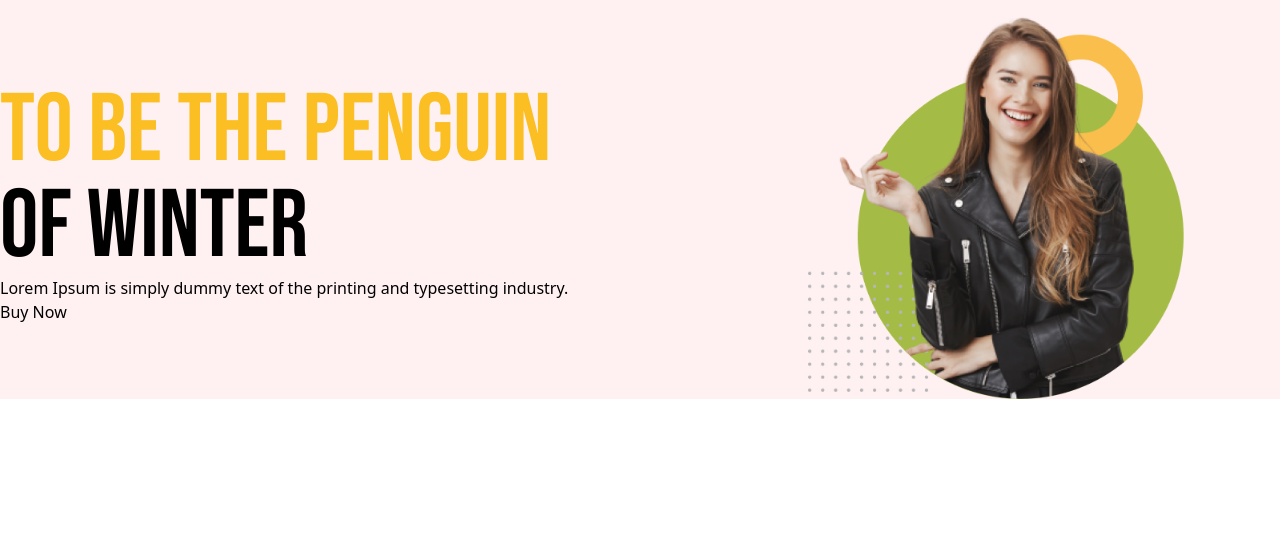
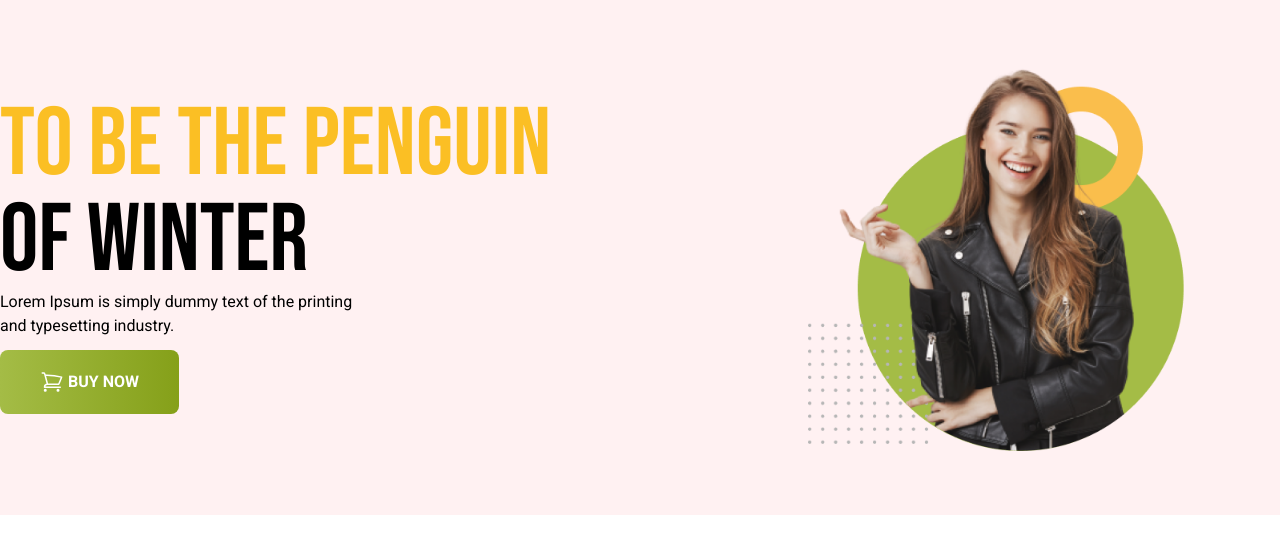
Before and after one commit to showrov4g/penguin-fashion-with-tailwind, a plain HTML site: page index.html in a window 1280 px wide. Shown: the part 94-648 px from the top of the page. Drawn offline with nearby package versions, Linux system fonts and the light colour scheme.

Commit message:
hero section complete

```diff
--- a/index.html
+++ b/index.html
@@ -43,11 +43,21 @@
         <!-- ---------------hero section ------------  -->
         <div>
             <!-- ----------details section------------  -->
-            <div class="details container m-auto flex justify-between items-center pt-3">
+            <div class="details container m-auto flex justify-between items-center py-16">
                 <div class="">
-                    <h1 class="text-8xl font-bebas-neue"><span class=" text-amber-400">To be the penguin</span> <br> of winter</h1>
-                    <p>Lorem Ipsum is simply dummy text of the printing and typesetting industry.</p>
-                    <button>Buy Now</button>
+                    <h1 class="text-8xl font-bebas-neue"><span class=" text-amber-400">To be the penguin</span><br>of
+                        winter</h1>
+                    <p class="font-roboto">Lorem Ipsum is simply dummy text of the printing <br>and typesetting
+                        industry.</p>
+                    <button class="flex gap-1 text-white font-roboto uppercase font-semibold bg-gradient-to-r from-[#A4BC46] to-[#85A019] py-5 px-10 rounded-lg mt-3">
+                        <!-- ------------svg--------- -->
+                        <svg xmlns="http://www.w3.org/2000/svg" fill="none" viewBox="0 0 24 24" stroke-width="1.5"
+                            stroke="currentColor" class="size-6">
+                            <path stroke-linecap="round" stroke-linejoin="round"
+                                d="M2.25 3h1.386c.51 0 .955.343 1.087.835l.383 1.437M7.5 14.25a3 3 0 0 0-3 3h15.75m-12.75-3h11.218c1.121-2.3 2.1-4.684 2.924-7.138a60.114 60.114 0 0 0-16.536-1.84M7.5 14.25 5.106 5.272M6 20.25a.75.75 0 1 1-1.5 0 .75.75 0 0 1 1.5 0Zm12.75 0a.75.75 0 1 1-1.5 0 .75.75 0 0 1 1.5 0Z" />
+                        </svg>
+                        <!-- ----------svg close------------ -->
+                        Buy Now</button>
                 </div>
                 <div class="image">
                     <img src="./images/model.png" alt="" class="w-4/5">
--- /dev/null
+++ b/style.css
@@ -0,0 +1,8 @@
+
+.font-roboto {
+    font-family: "Roboto", sans-serif;
+}
+
+.font-bebas-neue {
+    font-family: "Bebas Neue", sans-serif;
+}
```
